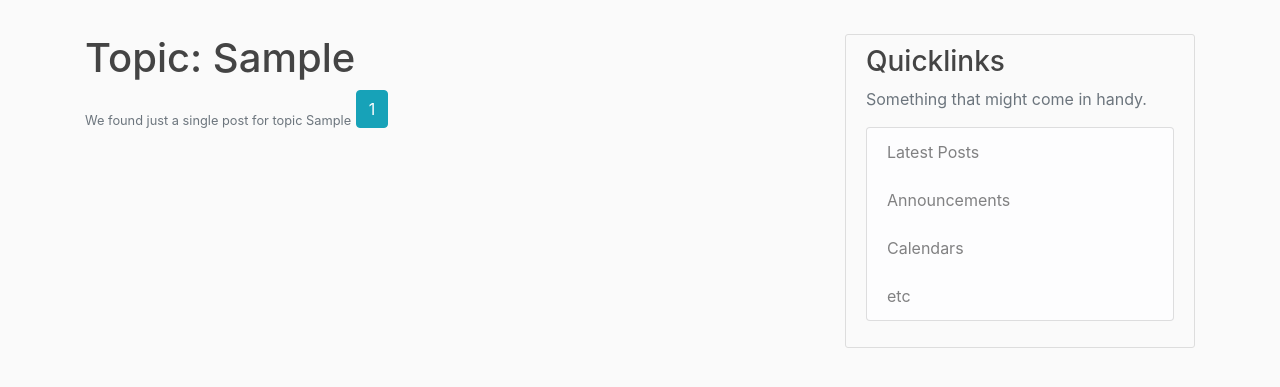
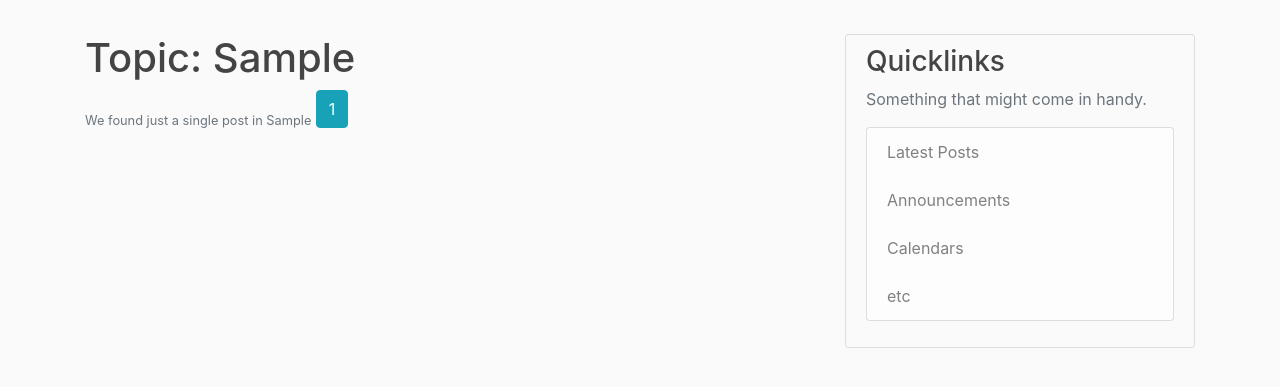
Before and after one commit to ByteOtter/OtterDen, a Flask app: a page that uses OtterDen/otter_den/templates/layout.html in a window 1280 px wide. Shown: the part 76-463 px from the top of the page. Run offline with Flask 2, Linux system fonts and the light colour scheme; tables that the repository leaves empty hold one stand-in row (values such as "Sample post"); some libraries are stand-ins or nearby versions.

Commit message:
small fixes to wording

```diff
--- a/OtterDen/otter_den/templates/layout.html
+++ b/OtterDen/otter_den/templates/layout.html
@@ -74,7 +74,7 @@
                                 </a>
                                 <div class="dropdown-divider"></div>
                                 <a class="dropdown-item" id="etc_dropdown_item" href="{{ url_for('main.topic_channel', topic='Undefined') }}">
-                                    Miscellenious
+                                    Undefined
                                 </a>
                             </div>
                         </div>
--- a/OtterDen/otter_den/templates/topic_channel.html
+++ b/OtterDen/otter_den/templates/topic_channel.html
@@ -8,9 +8,9 @@
     Nobody here but us.
     </center>
     {% elif posts.total == 1 %}
-    <small class="text-muted">We found just a single post for topic {{ topic }}</small>
+    <small class="text-muted">We found just a single post in {{ topic }}</small>
     {% else %}
-    <small class="text-muted">We found {{ posts.total }} for topic {{ topic }}</small>
+    <small class="text-muted">We found {{ posts.total }} in {{ topic }}</small>
     {% endif %}
     {% for post in posts.items %}
     {% if not post.author.hide_posts or current_user.is_authenticated %}
```
